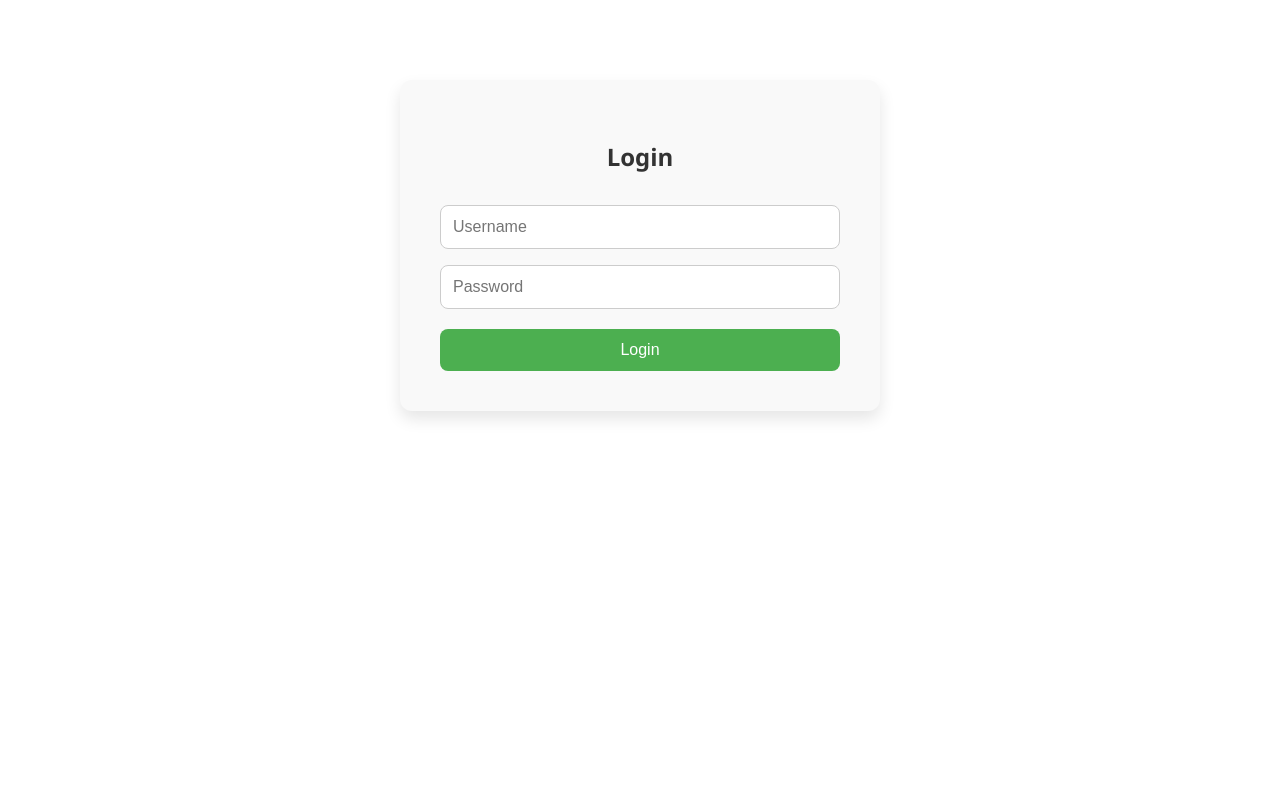
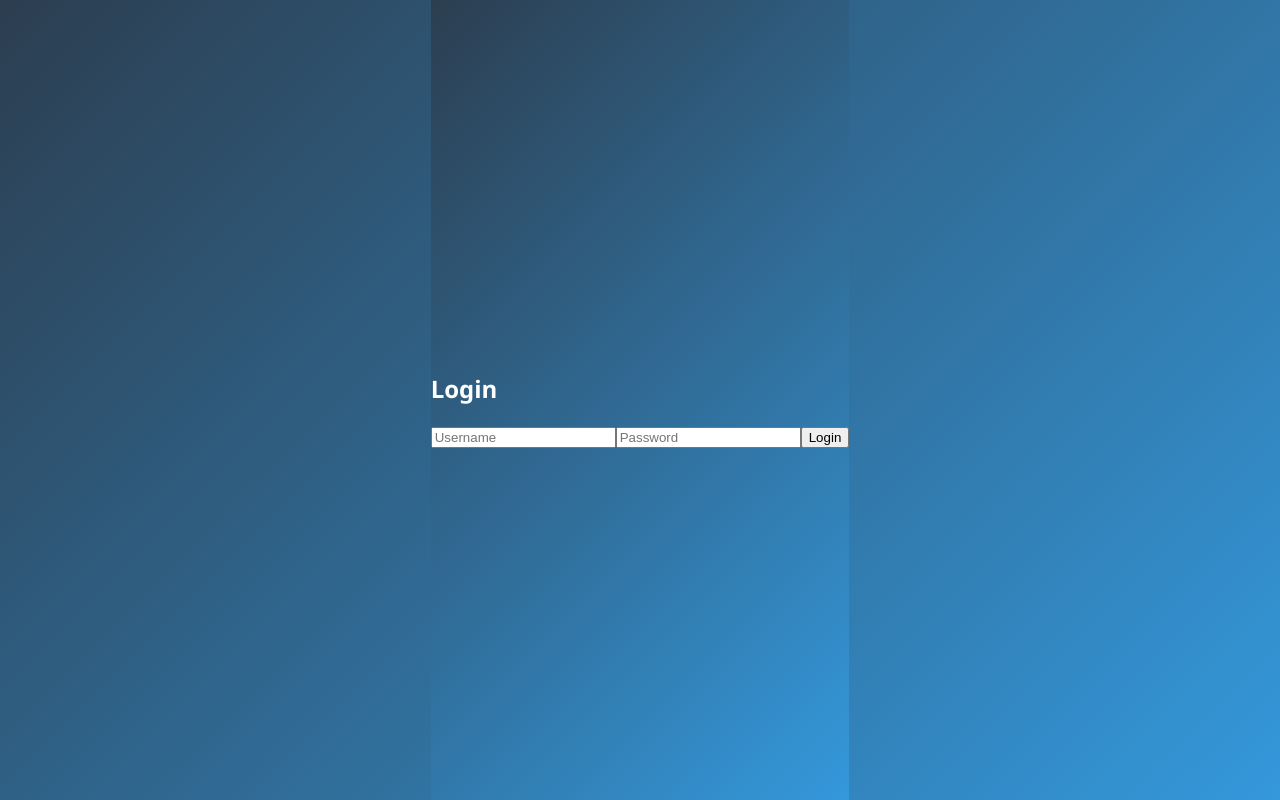
Before and after one commit to bhargav-vyas/referr-easy-front, a React (Create React App) app: page /login in a window 1280 px wide. Built offline with nearby package versions, Linux system fonts and the light colour scheme.

Commit message:
change in the  css of the home .css

```diff
--- a/src/components/Login.css
+++ b/src/components/Login.css
@@ -1,44 +1,168 @@
-.login-container {
-  background-color: #f9f9f9;
-  max-width: 400px;
-  margin: 80px auto;
-  padding: 40px;
-  border-radius: 12px;
-  box-shadow: 0 8px 16px rgba(0, 0, 0, 0.1);
+/* home.css */
+
+body, html {
+  margin: 0;
+  padding: 0;
   font-family: 'Segoe UI', Tahoma, Geneva, Verdana, sans-serif;
-}
-
-.login-container h2 {
-  text-align: center;
-  margin-bottom: 24px;
-  color: #333;
-}
-
-.login-container form {
+  box-sizing: border-box;
+  background: linear-gradient(135deg, #2c3e50, #3498db);
+  min-height: 100vh;
+  color: white;
   display: flex;
+  justify-content: center;
+  align-items: center;
   flex-direction: column;
 }
 
-.login-container input {
-  padding: 12px;
-  margin: 8px 0;
-  border: 1px solid #ccc;
-  border-radius: 8px;
-  font-size: 16px;
+.navbar {
+  background: rgba(0, 0, 0, 0.7);
+  color: white;
+  display: flex;
+  justify-content: space-between;
+  align-items: center;
+  padding: 15px 30px;
+  box-shadow: 0 4px 12px rgba(0, 0, 0, 0.3);
+  position: sticky;
+  top: 0;
+  z-index: 100;
 }
 
-.login-container button {
-  padding: 12px;
-  background-color: #4CAF50;
-  color: white;
-  border: none;
-  border-radius: 8px;
-  cursor: pointer;
-  font-size: 16px;
-  margin-top: 12px;
-  transition: background-color 0.3s ease;
+.navbar-title {
+  font-size: 26px;
+  font-weight: bold;
 }
 
-.login-container button:hover {
-  background-color: #45a049;
+.nav-links {
+  display: flex;
+  gap: 20px;
 }
+
+.nav-button {
+  background: transparent;
+  border: 2px solid #ffffff;
+  color: white;
+  font-size: 16px;
+  cursor: pointer;
+  padding: 8px 16px;
+  border-radius: 6px;
+  transition: 0.3s ease-in-out;
+}
+
+.nav-button:hover {
+  background-color: #ffffff;
+  color: #2c3e50;
+}
+
+.homepage-content {
+  text-align: center;
+  margin-top: 100px;
+  animation: fadeIn 1.5s ease-out;
+}
+
+/* Headline */
+.homepage-title {
+  font-size: 48px;
+  font-weight: 700;
+  margin-bottom: 20px;
+  animation: slideInDown 1s ease-in-out;
+}
+
+.homepage-description {
+  font-size: 20px;
+  max-width: 600px;
+  margin: 0 auto;
+  animation: fadeIn 2s ease-in;
+}
+
+/* Animation for Fade In */
+@keyframes fadeIn {
+  0% { opacity: 0; transform: translateY(20px); }
+  100% { opacity: 1; transform: translateY(0); }
+}
+
+@keyframes slideInDown {
+  0% { transform: translateY(-50px); opacity: 0; }
+  100% { transform: translateY(0); opacity: 1; }
+}
+
+/* Referral Animation Section */
+.referral-animation-container {
+  position: relative;
+  margin-top: 40px;
+}
+
+.laptop, .person {
+  width: 80px;
+  height: 60px;
+  background-color: #1e1e2f;
+  border-radius: 8px;
+  position: absolute;
+  top: 0;
+}
+
+.laptop {
+  left: 50px;
+}
+
+.person {
+  right: 50px;
+}
+
+.referral-line {
+  position: absolute;
+  top: 25px;
+  left: 120px;
+  width: 150px;
+  height: 4px;
+  background-color: white;
+  border-radius: 2px;
+  opacity: 0;
+  animation: moveReferral 3s infinite ease-in-out;
+}
+
+.referral-line::after {
+  content: '→';
+  position: absolute;
+  top: -20px;
+  right: 0;
+  font-size: 30px;
+  color: white;
+  opacity: 0;
+  animation: arrowAnimation 3s infinite ease-in-out;
+}
+
+@keyframes moveReferral {
+  0% {
+    left: 120px;
+    opacity: 0;
+  }
+  50% {
+    left: 180px;
+    opacity: 1;
+  }
+  100% {
+    left: 120px;
+    opacity: 0;
+  }
+}
+
+@keyframes arrowAnimation {
+  0%, 100% {
+    opacity: 0;
+  }
+  50% {
+    opacity: 1;
+    transform: translateX(10px);
+  }
+}
+
+@media screen and (max-width: 768px) {
+  .laptop, .person {
+    width: 60px;
+    height: 50px;
+  }
+
+  .referral-line {
+    width: 120px;
+  }
+}
--- a/src/components/home.js
+++ b/src/components/home.js
@@ -1,13 +1,12 @@
 import React from 'react';
 import { useNavigate } from 'react-router-dom';
-import './home.css'; // Link to external CSS
+import './home.css';
 
 const HomePage = () => {
   const navigate = useNavigate();
 
   return (
     <div className="homepage-container">
-      {/* Top Navigation Bar */}
       <nav className="navbar">
         <h2 className="navbar-title">Referral App</h2>
         <div className="nav-links">
@@ -18,12 +17,18 @@ const HomePage = () => {
         </div>
       </nav>
 
-      {/* Welcome Message */}
       <div className="homepage-content">
-        <h1 className="homepage-title">Welcome to Our Referral Application</h1>
+        <h1 className="homepage-title">Get Referred to MNCs</h1>
         <p className="homepage-description">
-          Get referred by professionals working in top MNCs. Register and connect now!
+          Join our network and connect with professionals who can refer you to top companies.
         </p>
+
+        {/* Animated image */}
+        <img
+          src="/assets/referral.gif"
+          alt="Referral Animation"
+          className="referral-animation"
+        />
       </div>
     </div>
   );
```
